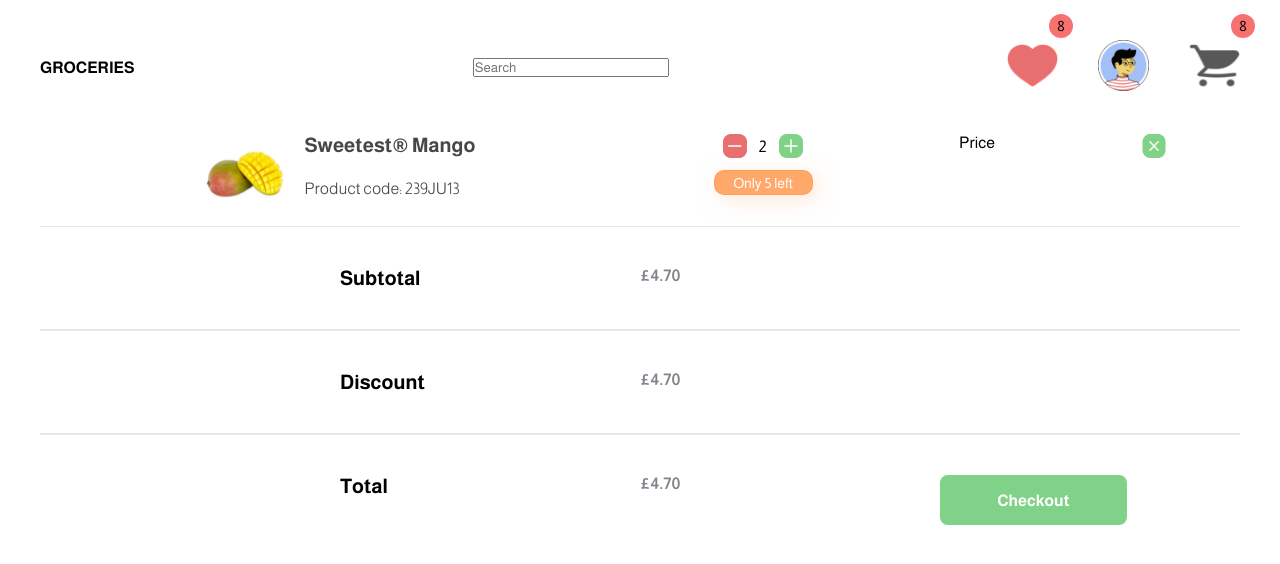
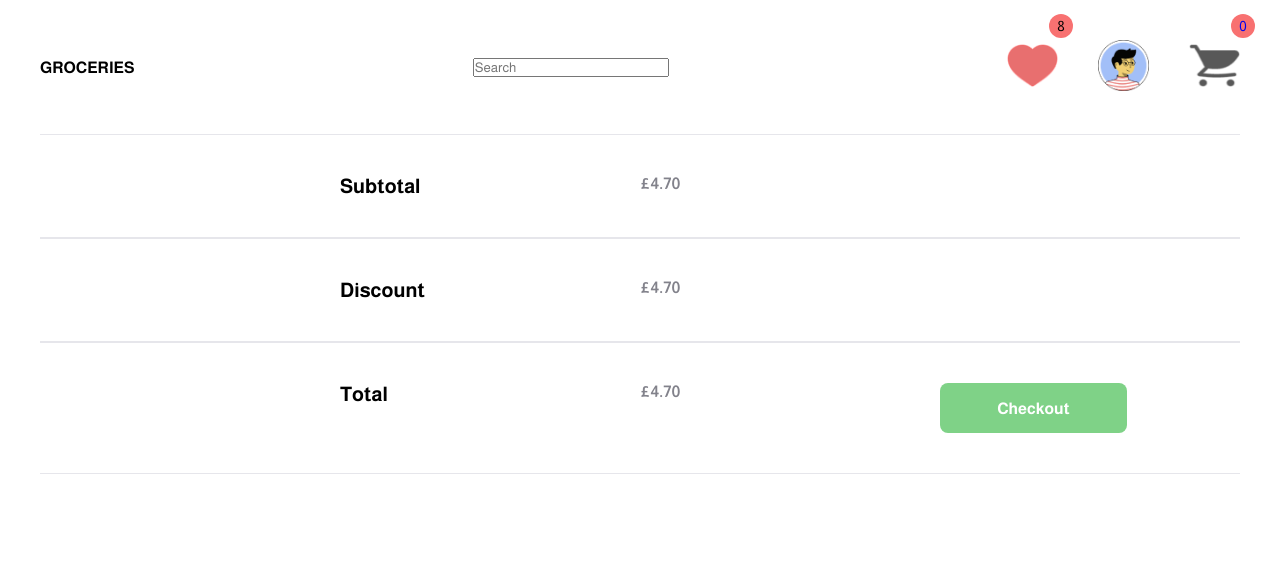
Before and after one commit to rokibulslam/React-Shopping-cart, a React (Vite) app: page /cart in a window 1280 px wide. Shown: the top 564 px of the page. Built offline with nearby package versions, Linux system fonts and the light colour scheme.

Commit message:
simple addtocart, removetocart implemented

```diff
--- a/src/app/store.js
+++ b/src/app/store.js
@@ -1,13 +1,13 @@
 import { configureStore } from "@reduxjs/toolkit";
 import { productApi } from "../APIs/productApi";
 import searchSlice from "../features/searchSlice";
-
-
+import cartSlice from "../features/cartSlice";
 
 const store = configureStore({
   reducer: {
     [productApi.reducerPath]: productApi.reducer,
-    search:searchSlice
+    search: searchSlice,
+    cart:cartSlice
   },
   middleware: (getDefaultMiddleware)=>getDefaultMiddleware().concat(productApi.middleware),
 });
--- a/src/components/Navbar.jsx
+++ b/src/components/Navbar.jsx
@@ -1,8 +1,9 @@
 import { Link } from 'react-router-dom';
 import { search } from '../features/searchSlice';
-import { useDispatch } from 'react-redux';
+import { useDispatch, useSelector } from 'react-redux';
 
 const Navbar = () => {
+  const cart=useSelector(state=>state.cart.cart)
   const dispatch=useDispatch()
   return (
     <nav className=" mx-auto flex flex-wrap flex-col md:flex-row items-center py-10">
@@ -25,6 +26,7 @@ const Navbar = () => {
 
       {/* Icons */}
       <ul className="flex items-center justify-center space-x-10 list-none">
+        {/* Favourite */}
         <li className="relative">
           <img
             className="w-[51px] h-[43px]"
@@ -35,6 +37,7 @@ const Navbar = () => {
             8
           </span>
         </li>
+        {/* Profile */}
         <li className="relative">
           <img
             className="w-[51px] h-[51px]"
@@ -42,15 +45,18 @@ const Navbar = () => {
             alt=""
           />
         </li>
+        {/* Cart */}
         <li className="relative">
+          <Link to="/cart">
             <img
               className="w-[51px] h-[43px]"
               src="/src/assets/cart.png"
               alt=""
             />
             <span className="absolute right-[-15px] top-[-30px] h-[24px] w-[24px] bg-red-400 rounded-[100%] text-sm flex justify-center items-center">
-            8
+              {cart.length}
             </span>
+          </Link>
         </li>
       </ul>
     </nav>
--- a/src/components/ProductCard.jsx
+++ b/src/components/ProductCard.jsx
@@ -1,7 +1,9 @@
 import React from 'react'
+import { useDispatch } from 'react-redux';
+import { addToCart } from '../features/cartSlice';
 
 const ProductCard = ({ item }) => {
-
+    const dispatch = useDispatch()
   return (
     <div className="w-[518px] h-[327px] text-darkslategray shadow-[5px_5px_20px_rgba(133,_133,_133,_0.2)] rounded-11xl grid grid-cols-2 items-center justify-center">
       {/* Image Div */}
@@ -39,6 +41,7 @@ const ProductCard = ({ item }) => {
           {/* Cart */}
           <div className="mr-10 space-x-4">
             <img
+              onClick={()=>dispatch(addToCart(item))}
               className="w-[28] h-[26] cursor-pointer"
               src="/src/assets/small-cart.png"
               alt=""
--- /dev/null
+++ b/src/features/cartSlice.js
@@ -0,0 +1,45 @@
+import { createSlice } from "@reduxjs/toolkit";
+
+const initialState = {
+    cart:[]
+}
+
+const cartSlice = createSlice({
+  name: "cart",
+  initialState,
+  reducers: {
+    addToCart: (state, action) => {
+      const selectedProduct = state.cart.find(
+        (product) => product.id === action.payload.id
+      );
+      if (!selectedProduct) {
+        const product = { ...action.payload, quantity: 1 };
+        state.cart.push(product);
+      } else {
+        selectedProduct.quantity += 1;
+        state.cart
+          .filter((product) => product.id !== selectedProduct.id)
+          .push(selectedProduct);
+      }
+    },
+    removeFromCart: (state, action) => {
+      if (action.payload.quantity > 1) {
+        const product = {
+          ...action.payload,
+          quantity: action.payload.quantity - 1,
+        };
+        state.cart = state.cart.filter(
+          (product) => product.id !== action.payload.id
+        );
+        state.cart.push(product);
+      } else {
+        state.cart = state.cart.filter(
+          (product) => product.id !== action.payload.id
+        );
+      }
+    },
+  },
+});
+
+export const { addToCart, removeFromCart } = cartSlice.actions;
+export default cartSlice.reducer;
--- a/src/pages/Cart.jsx
+++ b/src/pages/Cart.jsx
@@ -1,10 +1,15 @@
+import { useDispatch, useSelector } from "react-redux";
+import { addToCart, removeFromCart } from "../features/cartSlice";
 
 
 const Cart = () => {
+  const dispatch = useDispatch()
+  const cart = useSelector(state=>state.cart.cart)
   return (
     <div>
       {/* Cart Items */}
-      <div className=" grid grid-cols-1 md:grid-cols-2 gap-y-5 items-start">
+      {cart.map((item, index) => (
+        <div key={index} className=" grid grid-cols-1 md:grid-cols-2 gap-y-5 items-start">
           <div className="flex justify-center items-start space-x-5 flex-1">
             {/* Image */}
             <img
@@ -23,19 +28,21 @@ const Cart = () => {
           <div className="flex justify-around">
             {/* Quantity */}
             <div className="flex flex-col justify-center items-center space-y-3">
-            {/* plus */}
+              {/* Minus */}
               <div className="flex justify-center items-center space-x-3">
                 {" "}
                 <img
-                className="w-[24px] h-[24px]"
+                  onClick={()=>dispatch(removeFromCart(item))}
+                  className="w-[24px] h-[24px] cursor-pointer"
                   src="/src/assets/Minus.png"
                   alt=""
                 />
                 {/* Quantity  */}
-              <p>2</p>
-              {/* Minus */}
+                <p>{item.quantity}</p>
+                {/* Plus */}
                 <img
-                className="w-[24px] h-[24px]"
+                  onClick={() => dispatch(addToCart(item))}
+                  className="w-[24px] h-[24px] cursor-pointer"
                   src="/src/assets/Plus.png"
                   alt=""
                 />
@@ -59,7 +66,7 @@ const Cart = () => {
               alt=""
             />
           </div>
-      </div>
+        </div>      ))}
       {/* Cart Calculation  */}
       {/* Subtotal  */}
       <div>
```
Lines whose indentation alone changed are shown as unchanged.
